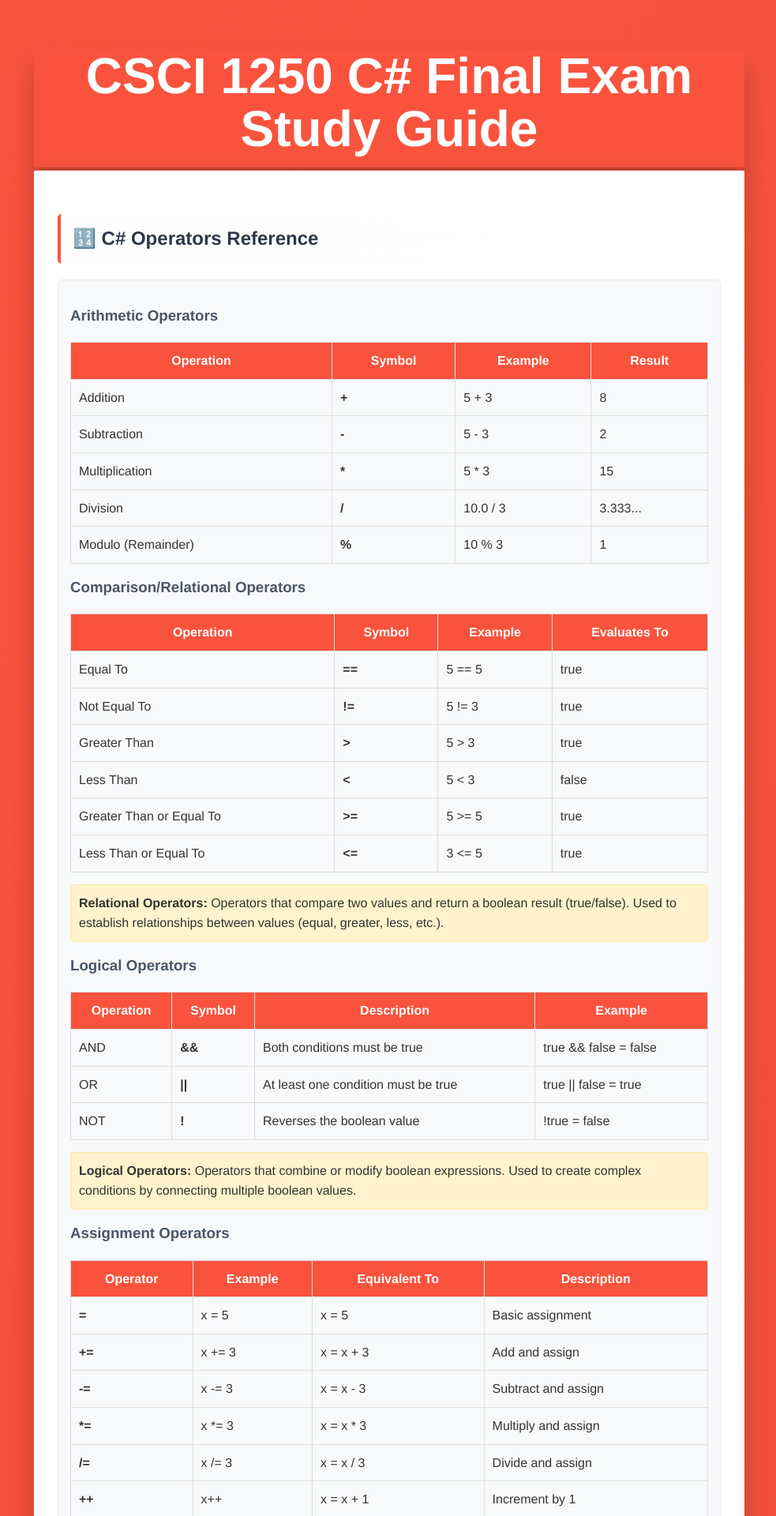
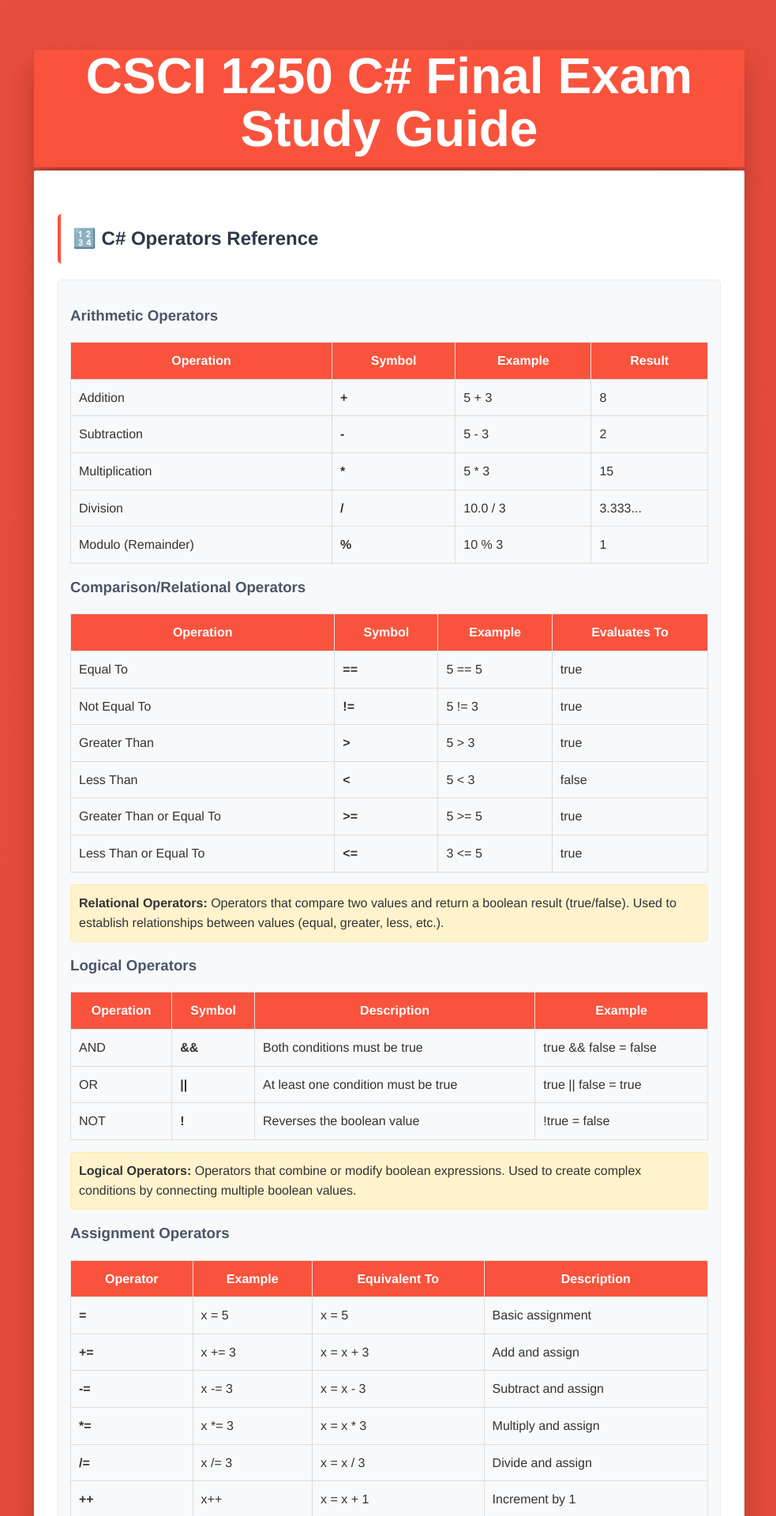
Before and after one commit to CSCI-1250/class_resources_public, a Jekyll site: the page study_guides/final_exam.html, which Jekyll copies as it is, in a window 1280 px wide. Shown: the top 1920 px of the page at 79% size, without its empty margins (147-1130 px from the left). Built offline with Jekyll 4.4.1, drawn with Linux system fonts in a browser that asks for light colours.

Commit message:
Tone down background slightly

```diff
--- a/study_guides/final_exam.html
+++ b/study_guides/final_exam.html
@@ -11,7 +11,7 @@
             margin: 0 auto;
             padding: 20px;
             line-height: 1.6;
-            background: linear-gradient(135deg, #f9533d 0%, #c0392b 100%);
+            background: linear-gradient(135deg, #e74c3c 0%, #c0392b 100%);
             color: #333;
         }
 
```
